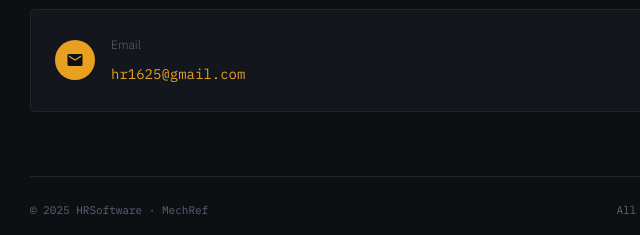
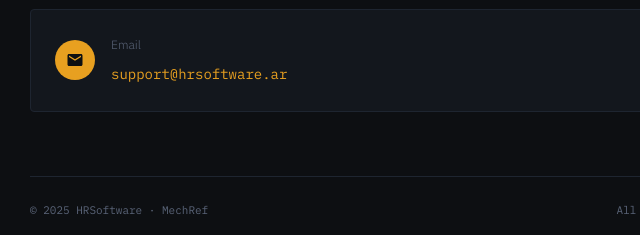
Before and after one commit to HR-Soft/mechref-privacy, a plain HTML site: page index.html in a window 1280 px wide. Shown: the part 1657-1892 px from the top of the page, 254-894 px from the left. Drawn offline with Linux system fonts and the light colour scheme.

Commit message:
Add files via upload

```diff
--- a/index.html
+++ b/index.html
@@ -298,7 +298,7 @@
       </div>
       <div>
         <p class="contact-label">Email</p>
-        <a href="mailto:hr1625@gmail.com">hr1625@gmail.com</a>
+        <a href="mailto:support@hrsoftware.ar">support@hrsoftware.ar</a>
       </div>
     </div>
   </section>
```
